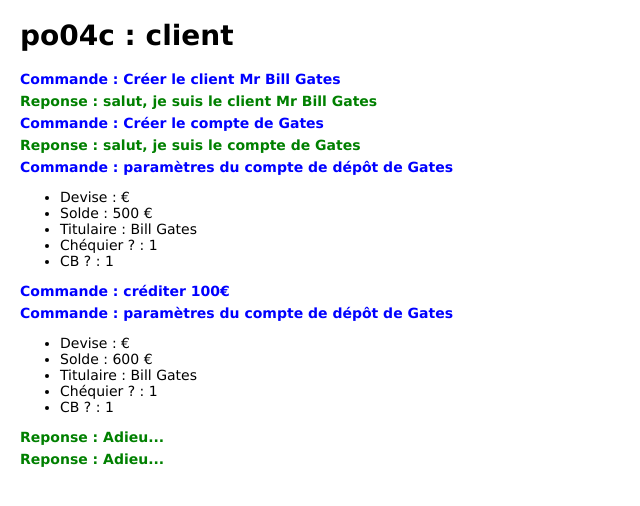
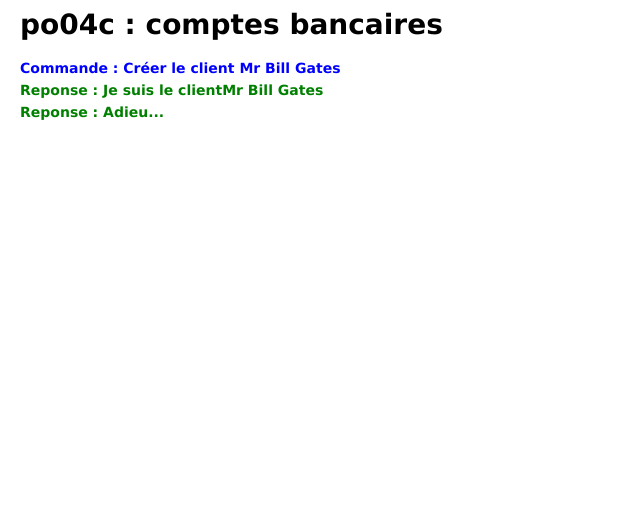
Before and after one commit to GaetanTruwant/BTS_SIO, a PHP site: page / in a window 1280 px wide. Shown: the top 506 px of the page, without its empty margins (0-640 px from the left). Run offline with PHP 8.4, Linux system fonts and the light colour scheme.

Commit message:
Add files via upload

```diff
--- a/php/poo/po04c/classes/Client.php
+++ b/php/poo/po04c/classes/Client.php
@@ -1,105 +1,68 @@
 <?php
 
-/**
- * Description de Client
- *
- * Client titulaire d'un compte
- *
- * @author jef
- */
 class Client {
+    private $nom = "";
+    private $prenom = "";
+    private $titre = "";
 
-  /**
-   * Propriétés
-   */
-  private $nom = "???";
-  private $prenom = "???";
-  private $titre = "???";
-
-  /**
-   * Constructeur
-   * @param string $nom
-   * @param string $prenom
-   * @param string $titre
-   */
-  function __construct($nom,$prenom,$titre) {
-    $this->commande("Créer le client " . $titre." ".$prenom. " ".$nom);
+    function __construct($nom, $prenom, $titre){
+        $this->commande("Créer le client $titre $prenom $nom");
         $this->set_nom($nom);
         $this->set_prenom($prenom);
         $this->set_titre($titre);
-    $this->reponse('salut, je suis le client ' . $this->get_titre()." ".$this->get_prenom()." ".$this->get_nom());
+        $this->reponse("Je suis le client" . $this->get_titre() . " " . $this->get_prenom() . " " . $this->get_nom());
     }
 
-  /**
-   * Destructeur
-   */
-  function __destruct() {
-    $this->reponse('Adieu...');
-  }
-
-  /**
-   * Getter et setter
-   */
-  function get_nom() {
+    public function get_nom()
+    {
         return $this->nom;
     }
 
-  function set_nom($nom) {
+    public function set_nom($nom)
+    {
         $this->nom = $nom;
     }
 
-  function get_prenom() {
+    public function get_prenom()
+    {
         return $this->prenom;
     }
 
-  function set_prenom($prenom) {
+    public function set_prenom($prenom)
+    {
         $this->prenom = $prenom;
     }
 
-  function get_titre() {
+    public function get_titre()
+    {
         return $this->titre;
     }
 
-  function set_titre($titre) {
+    public function set_titre($titre)
+    {
         $this->titre = $titre;
     }
 
-   /**
-   * Affiche une réponse
-   * @param string $message
-   */
     function commande($message) {
         echo '<p class="commande">Commande : ' . $message . '</p>' . PHP_EOL;
     }
 
-  /**
-   * Affiche une réponse
-   * @param string $message
-   */
     function reponse($message) {
         echo '<p class="reponse">Reponse : ' . $message . '</p>' . PHP_EOL;
     }
 
-  /**
-   * Affiche un message d'erreur
-   * @param type $message
-   */
     function erreur($message) {
         echo '<p class="erreur">Erreur : ' . $message . '</p>' . PHP_EOL;
     }
 
-  /**
-   * Affiche une description du compte
-   */
-  function afficher() {
-    echo("paramètres du client " . $this->get_nom());
-    echo '<div>' . PHP_EOL;
-    echo "<ul>" . PHP_EOL;
-    echo "<li>Nom : " . $this->get_nom() . "</li>" . PHP_EOL;
-    echo "<li>Prénom : " . $this->get_prenom() . "</li>" . PHP_EOL;
-    echo "<li>Titre : " . $this->get_titre() . "</li>" . PHP_EOL;
-    echo "</ul>" . PHP_EOL;
-    echo '</div>' . PHP_EOL;
+    function afficher(){
+
+    }
+
+    function __destruct(){
+        $this->reponse("Adieu...");
     }
 
 }
+
+?>
--- a/php/poo/po04c/classes/Compte.php
+++ b/php/poo/po04c/classes/Compte.php
@@ -1,142 +1,99 @@
-<?php
+    <?php
+class Compte {
+    private $devise = "";
+    private $solde = 0;
+    private $titulaire = "";
+    private $dernier_credit = 0;
+    private $dernier_debit = 0;
 
-/**
- * Description de Compte
- *
- * Compte bancaire
- *
- * @author jef
- */
-class Compte {
+    function commande($message) {
+        echo '<p class="commande">Commande : '.$message.'</p>'.PHP_EOL;
+    }
+    function reponse($message) {
+        echo '<p class="reponse">Reponse : '.$message.'</p>'.PHP_EOL;
+    }
+    function erreur($message) {
+        echo '<p class="erreur">Erreur : '.$message.'</p>'.PHP_EOL;
+    }
 
-  /**
-   * Propriétés
-   */
-  private $devise = "?";
-  private $solde = 0;
-  private $client = null;
+    public function __construct($titulaire, $solde = 0, $devise = "€"){
+        $this->titulaire = $titulaire;
+        $this->solde = $solde;
+        $this->devise = $devise;
+        $this->commande("Créer le compte de $this->titulaire");
+        $this->reponse("Je suis le compte de $this->titulaire");
+    }
 
-  /**
-   * Constructeur
-   * @param Client $client
-   * @param float $solde
-   */
-  function __construct($client, $solde = 0) {
-    $this->commande("Créer le compte de " . $client->get_nom());
-    $this->set_client($client);
-    $this->set_solde($solde);
-    $this->set_devise("€");
-    $this->reponse('salut, je suis le compte de ' . $this->client->get_nom());
-  }
+    public function get_devise()
+    {
+        return $this->devise;
+    }
 
-  /**
-   * Destructeur
-   */
-  function __destruct() {
-    $this->reponse('Adieu...');
-  }
+    public function set_devise($devise)
+    {
+        if($devise=="€"||$devise=="$"){
+            $this->devise = $devise;
+        } else {
+            $this->erreur("devise doit être € ou $ : " . $devise);
+        }
+    }
 
-  /**
-   * Getter et setter
-   */
-  function get_devise() {
-    return $this->devise;
-  }
+    public function set_solde($solde)
+    {
+        if($solde>=0){
+            $this->solde = $solde;
+        } else{
+            $this->erreur("le solde doit être égal ou supérieur à 0 : " . $this->get_solde());
+        }
+    }
 
-  function set_devise($devise) {
-    if ($devise == "€" || $devise == "$") {
-      $this->devise = $devise;
-    } else {
-      $this->erreur("la devise doit être $ ou € : " . $devise);
+    public function get_solde()
+    {
+        return $this->solde;
     }
-  }
 
-  function get_solde() {
-    return $this->solde;
-  }
+    public function get_lib_solde(){
+        return $this->solde . " " . $this->devise;
+    }
 
-  function set_solde($solde) {
-    if ($solde >= 0) {
-      $this->solde = $solde;
-    } else {
-      $this->erreur("Erreur : le solde doit être >=0 : " . $solde. $this->get_devise());
+    public function get_titulaire()
+    {
+        return $this->titulaire;
     }
-  }
 
-  /**
-   * Retourne le solde suivi de la devise
-   * @return string
-   */
-  function get_lib_solde() {
-    return $this->solde . " " . $this->devise;
-  }
+    public function set_titulaire($titulaire)
+    {
+        $this->titulaire = $titulaire;
+    }
 
-  function get_client() {
-    return $this->client;
-  }
+    public function crediter($montant_crediter){
+        $montant_crediter = abs($montant_crediter);
+        $this->solde += $montant_crediter;
+        $this->dernier_credit = $montant_crediter;
+        $this->commande("créditer $this->dernier_credit " . $this->devise);
+    }
 
-  function set_client($client) {
-    $this->client = $client;
-  }
+    public function debiter($montant_debiter){
+        $montant_debiter = abs($montant_debiter);
+        $this->solde -= $montant_debiter;
+        $this->dernier_debit = $montant_debiter;
+        $this->commande("débiter $this->dernier_debit " . $this->devise);
+        if($this->solde<0){
+            $this->erreur("le solde doit être égal ou supérieur à 0 : " . $this->get_solde());
+        } else {}
+    }
 
-  /**
-   * Crédite le compte
-   * @param float $montant
-   */
-  function crediter($montant) {
-    $this->commande("créditer " . $montant . $this->get_devise());
-    $montant = abs($montant);
-    $nouveau_solde = $this->get_solde() + $montant;
-    $this->set_solde($nouveau_solde);
-  }
+    public function __destruct(){
+        $this->reponse("Adieu...");
+    }
 
-  /**
-   * Débite le compte
-   * @param type $montant
-   */
-  function debiter($montant) {
-    $this->commande("debiter " . $montant . $this->get_devise());
-    $montant = abs($montant);
-    $nouveau_solde = $this->get_solde() - $montant;
-    $this->set_solde($nouveau_solde);
-  }
+    public function afficher() {
+        $this->commande("paramètres du compte de $this->titulaire");
+        echo "<ul>";
+        echo "<li><strong>Devise :</strong> " . $this->devise . "</li>";
+        echo "<li><strong>Solde :</strong> " . $this->get_lib_solde() . "</li>";
+        echo "<li><strong>Titulaire :</strong> " . $this->titulaire . "</li>";
+    }
+}
 
-  /**
-   * Affiche une commande
-   * @param string $message
-   */
-  function commande($message) {
-    echo '<p class="commande">Commande : ' . $message . '</p>' . PHP_EOL;
-  }
-
-  /**
-   * Affiche une réponse
-   * @param string $message
-   */
-  function reponse($message) {
-    echo '<p class="reponse">Reponse : ' . $message . '</p>' . PHP_EOL;
-  }
-
-  /**
-   * Affiche un message d'erreur
-   * @param type $message
-   */
-  function erreur($message) {
-    echo '<p class="erreur">Erreur : ' . $message . '</p>' . PHP_EOL;
-  }
-
-  /**
-   * Affiche une description du compte
-   */
-  function afficher() {
-    $this->commande("paramètres du compte de " . $this->get_client()->get_nom());
-    echo '<div>' . PHP_EOL;
-    echo "<ul>" . PHP_EOL;
-    echo "<li>Devise : " . $this->get_devise() . "</li>" . PHP_EOL;
-    echo "<li>Solde : " . $this->get_lib_solde() . "</li>" . PHP_EOL;
-    echo "<li>Titulaire : " . $this->get_client()->get_prenom()." ".$this->get_client()->get_nom() . "</li>" . PHP_EOL;
-    echo "</ul>" . PHP_EOL;
-    echo '</div>' . PHP_EOL;
-  }
-
-}
+?>
--- a/php/poo/po04c/classes/CompteDepot.php
+++ b/php/poo/po04c/classes/CompteDepot.php
@@ -1,74 +1,38 @@
 <?php
 
-/**
- * Description de CompteDepot
- *
- * Compte de dépôt
- *
- * @author jef
- */
-class CompteDepot extends Compte {
+class CompteDepot extends Compte{
 
-  /**
-   * Propriétés
-   */
     private $possede_chequier = false;
     private $possede_cb = false;
 
-  /**
-   * Constructeur
-   * @param Client $client
-   * @param float $solde
-   * @param float $possede_chequier
-   * @param float $possede_cb
-   *
-   */
-  function __construct($client, $solde = 0,$possede_chequier=false,$possede_cb=false) {
-    parent::__construct($client, $solde);
-    $this->set_possede_chequier($possede_chequier);
-    $this->set_possede_cb($possede_cb);
+    function __construct($titulaire, $solde = 0, $devise = "€", $possede_chequier = false, $possede_cb = false){
+        parent::__construct($titulaire, $solde, $devise);
+        $this->possede_chequier = $possede_chequier;
+        $this->possede_cb = $possede_cb;
     }
 
-  /**
-   * Destructeur
-   */
-  function __destruct() {
-    $this->reponse('Adieu...');
+    function get_possede_chequier(){
+        return $this->possede_chequier ? 1 : 0;
     }
 
-  /**
-   * Getter et setter
-   */
-  function get_possede_chequier() {
-    return $this->possede_chequier;
-  }
-
-  function set_possede_chequier($possede_chequier) {
+    function set_possede_chequier($possede_chequier){
         $this->possede_chequier = $possede_chequier;
     }
 
-  function get_possede_cb() {
-    return $this->possede_cb;
+    function get_possede_cb(){
+        return $this->possede_cb ? 1 : 0;
     }
 
-  function set_possede_cb($possede_cb) {
+    function set_possede_cb($possede_cb){
         $this->possede_cb = $possede_cb;
     }
 
-  /**
-   * Affiche une description du compte
-   */
-  function afficher() {
-    $this->commande("paramètres du compte de dépôt de " . $this->get_client()->get_nom());
-    echo '<div>' . PHP_EOL;
-    echo "<ul>" . PHP_EOL;
-    echo "<li>Devise : " . $this->get_devise() . "</li>" . PHP_EOL;
-    echo "<li>Solde : " . $this->get_lib_solde() . "</li>" . PHP_EOL;
-    echo "<li>Titulaire : " . $this->get_client()->get_prenom()." ".$this->get_client()->get_nom() . "</li>" . PHP_EOL;
-    echo "<li>Chéquier ? : " . $this->get_possede_chequier() . "</li>" . PHP_EOL;
-    echo "<li>CB ? : " . $this->get_possede_cb() . "</li>" . PHP_EOL;
-    echo "</ul>" . PHP_EOL;
-    echo '</div>' . PHP_EOL;
+    function afficher(){
+        parent::afficher();
+        echo "<li><strong>Chéquier ? :</strong> " . $this->get_possede_chequier() . "</li>";
+        echo "<li><strong>CB ? :</strong> " . $this->get_possede_cb() . "</li>";
+        echo "</ul>";
+    }
 }
 
-}
+?>
--- a/php/poo/po04c/index.php
+++ b/php/poo/po04c/index.php
@@ -1,28 +1,17 @@
 <?php
-//
-// po04c : client
-//
-include('init.php');
+function my_autoloader($classe){
+    include "./classes/".$classe.".php";
+}
+spl_autoload_register("my_autoloader");
 ?>
-<!DOCTYPE html>
-<html lang="fr">
-  <head>
-    <meta charset="UTF-8">
-    <title>po04c : client</title>
-    <link rel="stylesheet" type="text/css" href="css/styles.css" />
-  </head>
-  <body>
-    <h1>po04c : client</h1>
-    <?php
-    // Compte de dépôt
-    $client1 = new Client("Gates","Bill","Mr");
-    $compte1 = new CompteDepot($client1,500,true,true);
-    $compte1->afficher();
-    $compte1->crediter(100);
-    $compte1->afficher();
-    // Destruction
-    $compte1 = NULL;
-    $compte2 = NULL;
-    ?>
-  </body>
-</html>
+
+<link rel="stylesheet" href="./css/styles.css">
+
+<h1>po04c : comptes bancaires</h1>
+
+<?php
+
+$client1 = New Client("Gates","Bill","Mr");
+
+
+?>
```
Also changed, not shown: php/poo/po04c/classes/CompteEpargne.php (+17 -47 lines), php/poo/po04c/ini.php (added, +24 -0 lines). Lines whose indentation alone changed are shown as unchanged.
